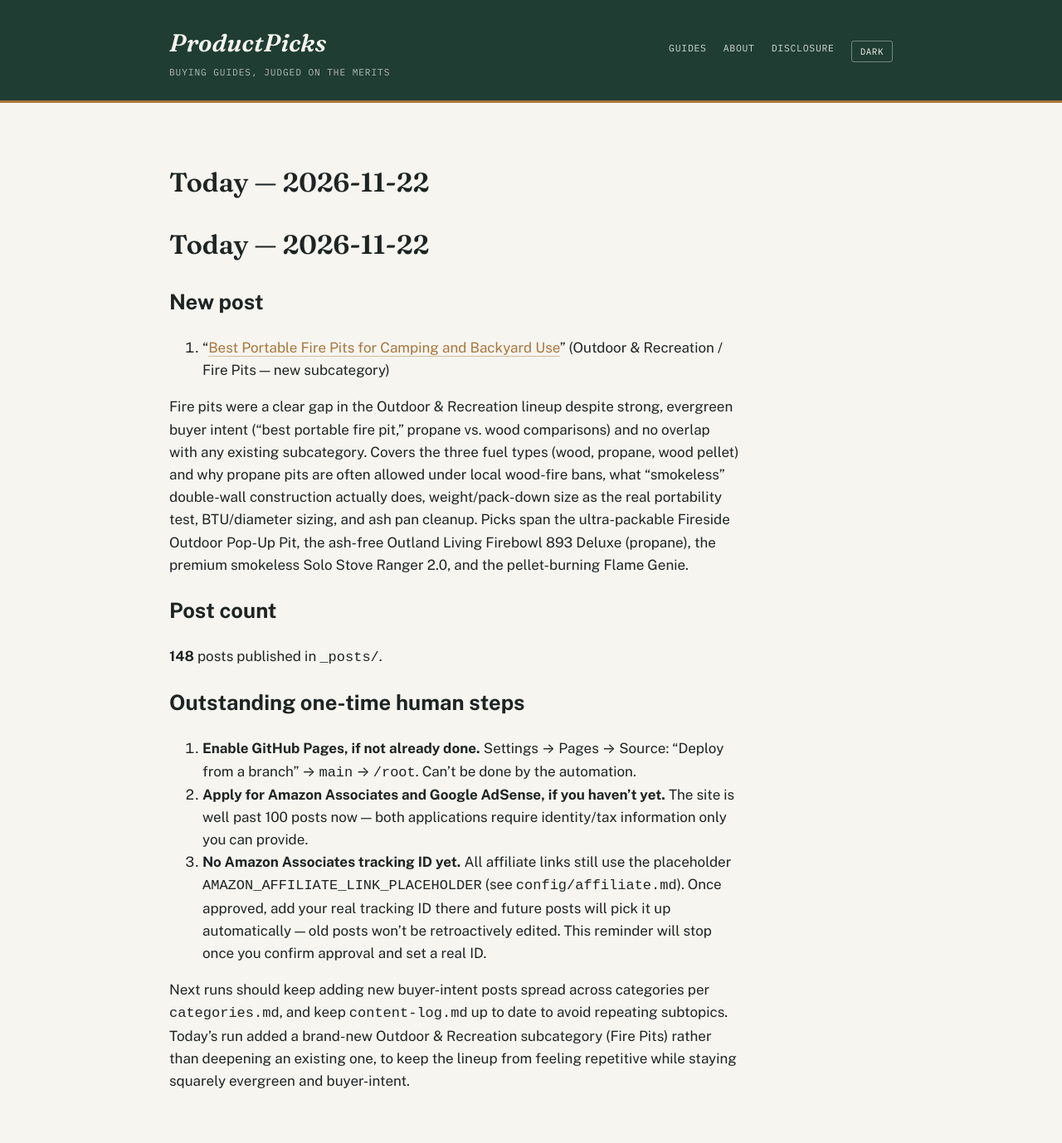
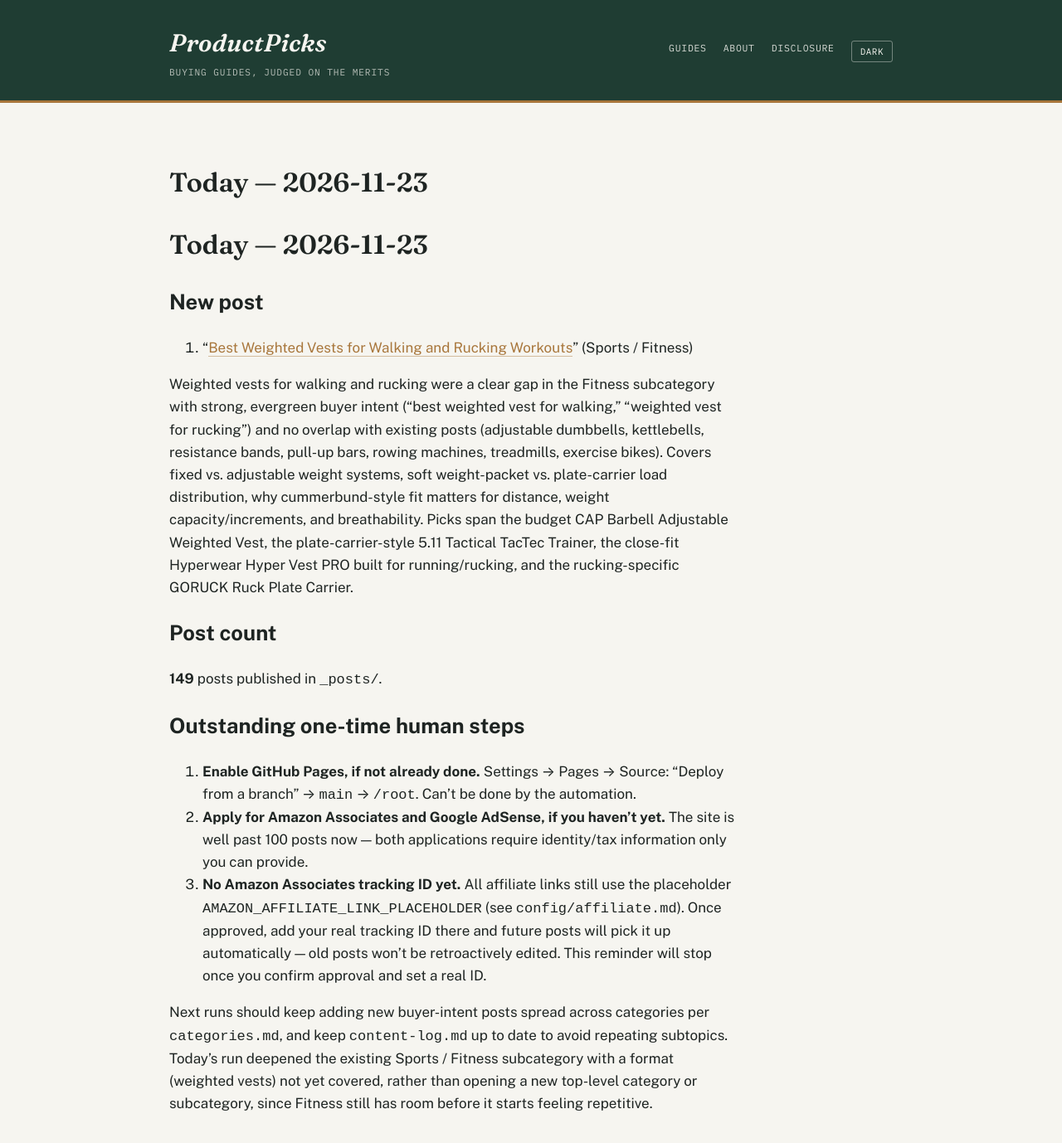
Before and after one commit to ajith198/ProductPicks, a Jekyll site: the page built from today.md, in a window 1280 px wide and 1400 px high. Shown: the top 1378 px of the window at 83% size. Built offline with Jekyll 4.4.1, drawn with Linux system fonts in a browser that asks for light colours; our own code applies the rules of GitHub Pages for plain Markdown files.

Commit message:
daily: 2026-11-23 new post + log update
Co-Authored-By: Claude Sonnet 5 <noreply@anthropic.com>
Claude-Session: https://claude.ai/code/session_01UFLJpYHtC34mT87JjqsgWx

```diff
--- a/today.md
+++ b/today.md
@@ -1,14 +1,14 @@
-# Today — 2026-11-22
+# Today — 2026-11-23
 
 ## New post
 
-1. "[Best Portable Fire Pits for Camping and Backyard Use](/outdoor-recreation/buying-guides/best-portable-fire-pits-for-camping-and-backyard-use/)" (Outdoor & Recreation / Fire Pits — new subcategory)
+1. "[Best Weighted Vests for Walking and Rucking Workouts](/sports/buying-guides/best-weighted-vests-for-walking-and-rucking-workouts/)" (Sports / Fitness)
 
-Fire pits were a clear gap in the Outdoor & Recreation lineup despite strong, evergreen buyer intent ("best portable fire pit," propane vs. wood comparisons) and no overlap with any existing subcategory. Covers the three fuel types (wood, propane, wood pellet) and why propane pits are often allowed under local wood-fire bans, what "smokeless" double-wall construction actually does, weight/pack-down size as the real portability test, BTU/diameter sizing, and ash pan cleanup. Picks span the ultra-packable Fireside Outdoor Pop-Up Pit, the ash-free Outland Living Firebowl 893 Deluxe (propane), the premium smokeless Solo Stove Ranger 2.0, and the pellet-burning Flame Genie.
+Weighted vests for walking and rucking were a clear gap in the Fitness subcategory with strong, evergreen buyer intent ("best weighted vest for walking," "weighted vest for rucking") and no overlap with existing posts (adjustable dumbbells, kettlebells, resistance bands, pull-up bars, rowing machines, treadmills, exercise bikes). Covers fixed vs. adjustable weight systems, soft weight-packet vs. plate-carrier load distribution, why cummerbund-style fit matters for distance, weight capacity/increments, and breathability. Picks span the budget CAP Barbell Adjustable Weighted Vest, the plate-carrier-style 5.11 Tactical TacTec Trainer, the close-fit Hyperwear Hyper Vest PRO built for running/rucking, and the rucking-specific GORUCK Ruck Plate Carrier.
 
 ## Post count
 
-**148** posts published in `_posts/`.
+**149** posts published in `_posts/`.
 
 ## Outstanding one-time human steps
 
@@ -16,4 +16,4 @@ Fire pits were a clear gap in the Outdoor & Recreation lineup despite strong, ev
 2. **Apply for Amazon Associates and Google AdSense, if you haven't yet.** The site is well past 100 posts now — both applications require identity/tax information only you can provide.
 3. **No Amazon Associates tracking ID yet.** All affiliate links still use the placeholder `AMAZON_AFFILIATE_LINK_PLACEHOLDER` (see `config/affiliate.md`). Once approved, add your real tracking ID there and future posts will pick it up automatically — old posts won't be retroactively edited. This reminder will stop once you confirm approval and set a real ID.
 
-Next runs should keep adding new buyer-intent posts spread across categories per `categories.md`, and keep `content-log.md` up to date to avoid repeating subtopics. Today's run added a brand-new Outdoor & Recreation subcategory (Fire Pits) rather than deepening an existing one, to keep the lineup from feeling repetitive while staying squarely evergreen and buyer-intent.
+Next runs should keep adding new buyer-intent posts spread across categories per `categories.md`, and keep `content-log.md` up to date to avoid repeating subtopics. Today's run deepened the existing Sports / Fitness subcategory with a format (weighted vests) not yet covered, rather than opening a new top-level category or subcategory, since Fitness still has room before it starts feeling repetitive.
```
Also changed, not shown: TODAY.md (+1 -1 lines), _posts/2026-11-23-best-weighted-vests-for-walking-and-rucking-workouts.md (added, +54 -0 lines), content-log.md (+1 -0 lines).
